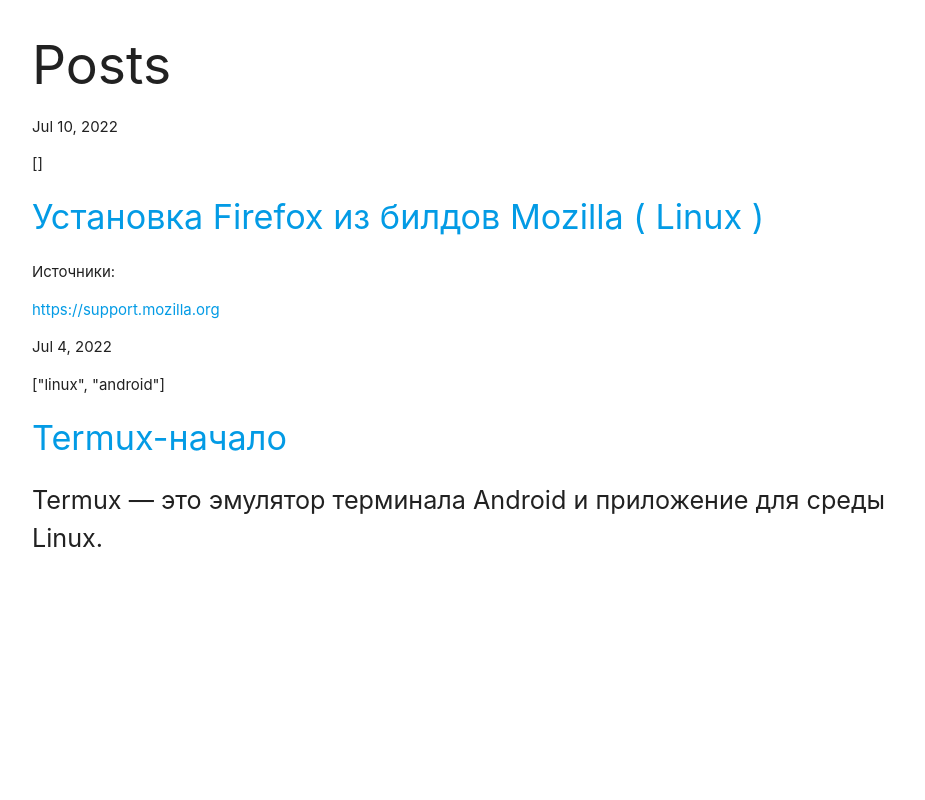
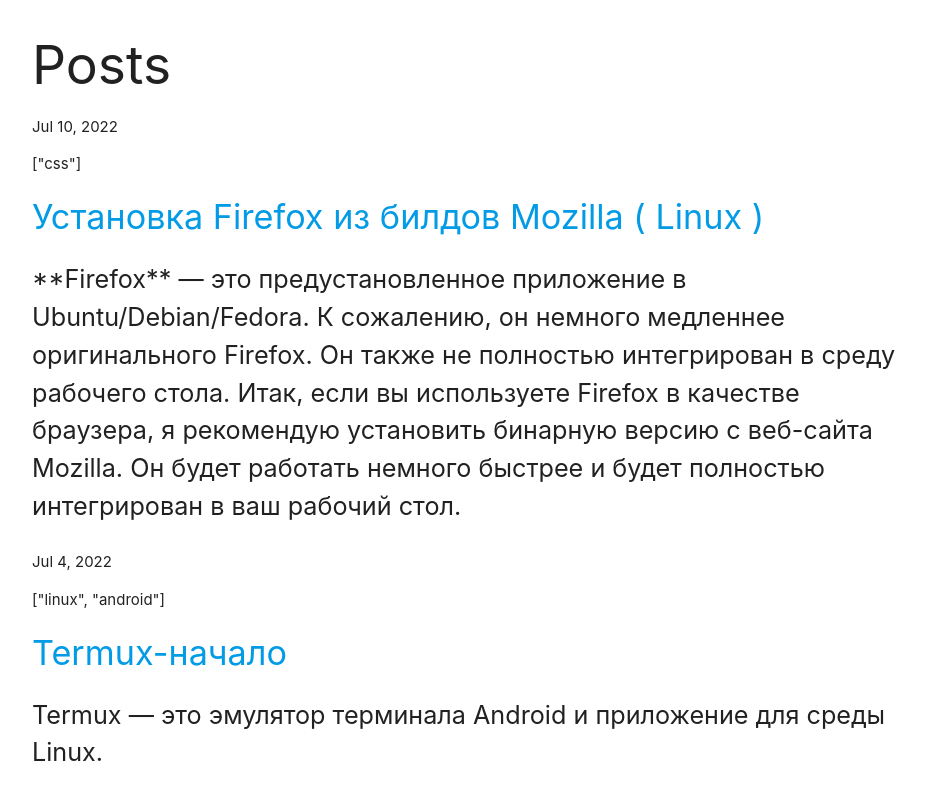
Before and after one commit to Dmistep/only-posts, a Jekyll site: the page built from index.html, in a window 1280 px wide. Shown: the top 800 px of the page, without its empty margins (160-1085 px from the left). Built offline with Jekyll 4.4.1, drawn with Linux system fonts in a browser that asks for light colours.

Commit message:
update 2022-07-10-favorit-firefox.md

```diff
--- a/_posts/2022-07-10-favorit-firefox.md
+++ b/_posts/2022-07-10-favorit-firefox.md
@@ -1,5 +1,8 @@
 ---
 title: Установка Firefox из билдов Mozilla ( Linux )
+categories: CSS
+#date: 2022-07-03 20:02:13
+excerpt: '**Firefox** — это предустановленное приложение в Ubuntu/Debian/Fedora. К сожалению, он немного медленнее оригинального Firefox. Он также не полностью интегрирован в среду рабочего стола. Итак, если вы используете Firefox в качестве браузера, я рекомендую установить бинарную версию с веб-сайта Mozilla. Он будет работать немного быстрее и будет полностью интегрирован в ваш рабочий стол.'
 permalink: / favorit-firafox/
 ---
 
```
